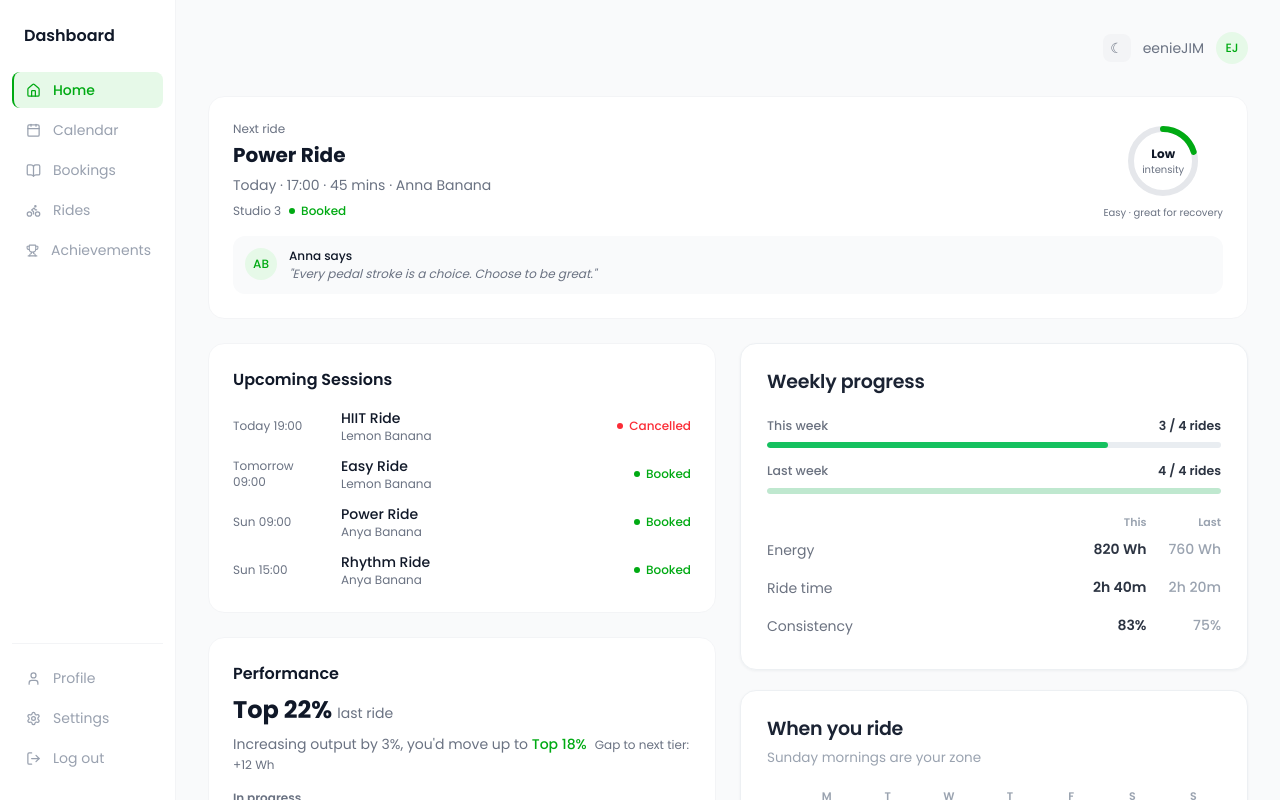
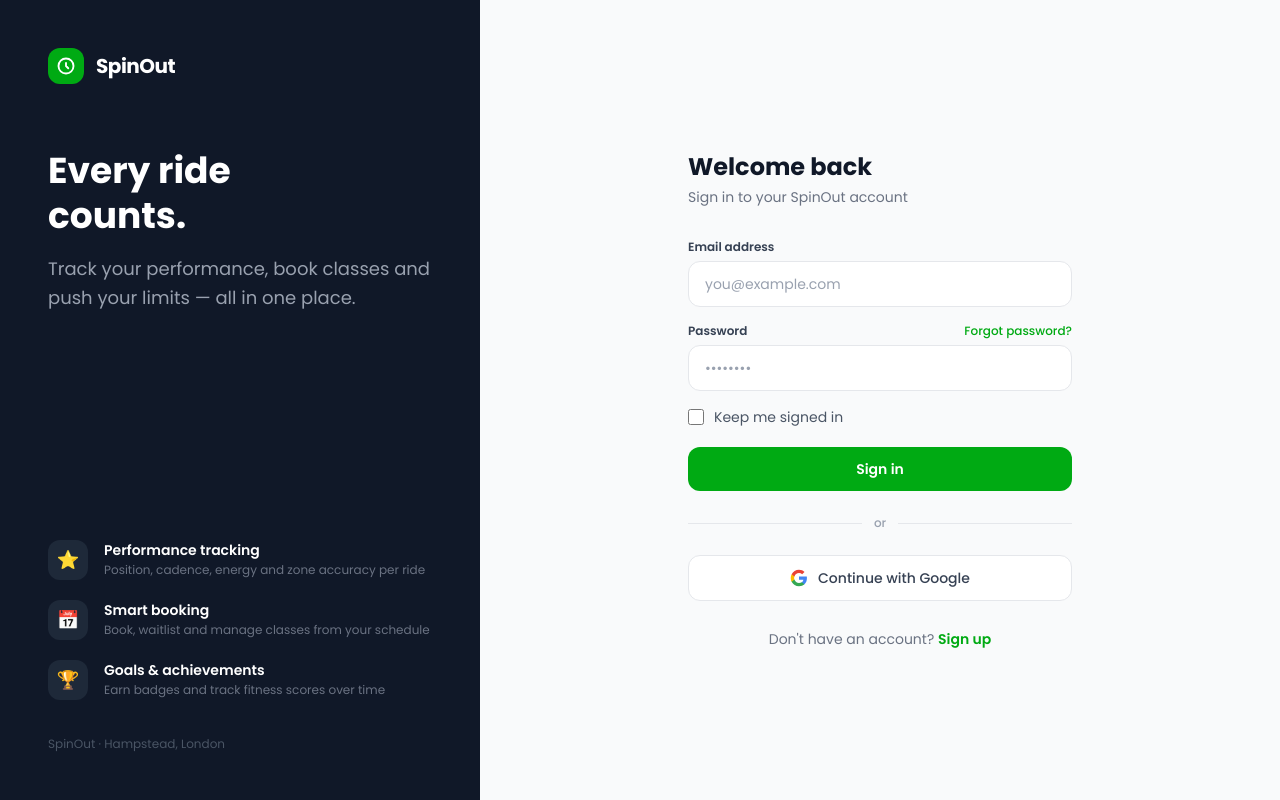
Before and after one commit to camih014/spin-app, a React (Vite) app: page / in a window 1280 px wide. Built offline with nearby package versions, Linux system fonts and the light colour scheme.

Commit message:
feat: login/signup page with SpinOut branding

```diff
--- a/src/App.jsx
+++ b/src/App.jsx
@@ -781,11 +781,188 @@ function PremiumBadge({ icon, colors, size = 56, earned = true, darkMode = false
   )
 }
 
+// ─── AUTH PAGE ──────────────────────────────────────────────────────────────
+
+function AuthPage({ onAuth }) {
+  const [mode, setMode]         = useState("login")   // "login" | "signup"
+  const [email, setEmail]       = useState("")
+  const [password, setPassword] = useState("")
+  const [name, setName]         = useState("")
+  const [confirm, setConfirm]   = useState("")
+  const [remember, setRemember] = useState(false)
+  const [error, setError]       = useState("")
+  const [loading, setLoading]   = useState(false)
+
+  function submit(e) {
+    e.preventDefault()
+    setError("")
+    if (mode === "signup" && password !== confirm) { setError("Passwords don't match."); return }
+    if (password.length < 6) { setError("Password must be at least 6 characters."); return }
+    setLoading(true)
+    setTimeout(() => { setLoading(false); onAuth() }, 800)
+  }
+
+  const inputCls = "w-full px-4 py-3 rounded-xl border border-gray-200 bg-white text-sm text-gray-900 placeholder-gray-400 focus:outline-none focus:ring-2 focus:ring-[#00aa13] focus:border-transparent transition"
+
+  return (
+    <div className="min-h-screen flex bg-gray-50">
+
+      {/* Left panel — branding (hidden on mobile) */}
+      <div className="hidden lg:flex flex-col justify-between w-[480px] flex-shrink-0 bg-gray-900 p-12">
+        <div>
+          <div className="flex items-center gap-3 mb-16">
+            <div className="w-9 h-9 rounded-xl bg-[#00aa13] flex items-center justify-center">
+              <svg width="18" height="18" viewBox="0 0 24 24" fill="none" stroke="#fff" strokeWidth="2.5" strokeLinecap="round" strokeLinejoin="round">
+                <circle cx="12" cy="12" r="10"/><path d="M12 8v4l3 3"/>
+              </svg>
+            </div>
+            <span className="text-white font-bold text-xl tracking-tight">SpinOut</span>
+          </div>
+
+          <h1 className="text-4xl font-bold text-white leading-tight mb-4">
+            Every ride<br />counts.
+          </h1>
+          <p className="text-gray-400 text-lg leading-relaxed">
+            Track your performance, book classes and push your limits — all in one place.
+          </p>
+        </div>
+
+        <div className="flex flex-col gap-5">
+          {[
+            { icon: "⭐", title: "Performance tracking",    sub: "Position, cadence, energy and zone accuracy per ride" },
+            { icon: "📅", title: "Smart booking",           sub: "Book, waitlist and manage classes from your schedule" },
+            { icon: "🏆", title: "Goals & achievements",    sub: "Earn badges and track fitness scores over time" },
+          ].map((f, i) => (
+            <div key={i} className="flex items-start gap-4">
+              <div className="w-10 h-10 rounded-xl bg-gray-800 flex items-center justify-center text-lg flex-shrink-0">{f.icon}</div>
+              <div>
+                <p className="text-white text-sm font-semibold">{f.title}</p>
+                <p className="text-gray-500 text-xs mt-0.5 leading-snug">{f.sub}</p>
+              </div>
+            </div>
+          ))}
+          <p className="text-gray-600 text-xs mt-4">SpinOut · Hampstead, London</p>
+        </div>
+      </div>
+
+      {/* Right panel — form */}
+      <div className="flex-1 flex flex-col items-center justify-center p-6 md:p-12">
+
+        {/* Mobile logo */}
+        <div className="flex items-center gap-2.5 mb-10 lg:hidden">
+          <div className="w-8 h-8 rounded-xl bg-[#00aa13] flex items-center justify-center">
+            <svg width="16" height="16" viewBox="0 0 24 24" fill="none" stroke="#fff" strokeWidth="2.5" strokeLinecap="round" strokeLinejoin="round">
+              <circle cx="12" cy="12" r="10"/><path d="M12 8v4l3 3"/>
+            </svg>
+          </div>
+          <span className="font-bold text-xl tracking-tight text-gray-900">SpinOut</span>
+        </div>
+
+        <div className="w-full max-w-sm">
+          <h2 className="text-2xl font-bold text-gray-900 mb-1">
+            {mode === "login" ? "Welcome back" : "Create account"}
+          </h2>
+          <p className="text-sm text-gray-500 mb-8">
+            {mode === "login" ? "Sign in to your SpinOut account" : "Join SpinOut in Hampstead, London"}
+          </p>
+
+          <form onSubmit={submit} className="flex flex-col gap-4">
+            {mode === "signup" && (
+              <div>
+                <label className="block text-xs font-semibold text-gray-700 mb-1.5">Full name</label>
+                <input value={name} onChange={e => setName(e.target.value)} required
+                  placeholder="Jamie Smith" className={inputCls} />
+              </div>
+            )}
+
+            <div>
+              <label className="block text-xs font-semibold text-gray-700 mb-1.5">Email address</label>
+              <input type="email" value={email} onChange={e => setEmail(e.target.value)} required
+                placeholder="you@example.com" className={inputCls} />
+            </div>
+
+            <div>
+              <div className="flex items-center justify-between mb-1.5">
+                <label className="block text-xs font-semibold text-gray-700">Password</label>
+                {mode === "login" && (
+                  <button type="button" className="text-xs text-[#00aa13] font-medium hover:underline">
+                    Forgot password?
+                  </button>
+                )}
+              </div>
+              <input type="password" value={password} onChange={e => setPassword(e.target.value)} required
+                placeholder="••••••••" className={inputCls} />
+            </div>
+
+            {mode === "signup" && (
+              <div>
+                <label className="block text-xs font-semibold text-gray-700 mb-1.5">Confirm password</label>
+                <input type="password" value={confirm} onChange={e => setConfirm(e.target.value)} required
+                  placeholder="••••••••" className={inputCls} />
+              </div>
+            )}
+
+            {mode === "login" && (
+              <label className="flex items-center gap-2.5 cursor-pointer">
+                <input type="checkbox" checked={remember} onChange={e => setRemember(e.target.checked)}
+                  className="w-4 h-4 rounded border-gray-300 text-[#00aa13] accent-[#00aa13]" />
+                <span className="text-sm text-gray-600">Keep me signed in</span>
+              </label>
+            )}
+
+            {mode === "signup" && (
+              <p className="text-xs text-gray-500 leading-relaxed">
+                By creating an account you agree to our{" "}
+                <button type="button" className="text-[#00aa13] font-medium hover:underline">Terms of Service</button>
+                {" "}and{" "}
+                <button type="button" className="text-[#00aa13] font-medium hover:underline">Privacy Policy</button>.
+                Your data is handled in accordance with GDPR.
+              </p>
+            )}
+
+            {error && <p className="text-xs text-red-500 font-medium">{error}</p>}
+
+            <button type="submit" disabled={loading}
+              className="w-full py-3 rounded-xl bg-[#00aa13] hover:bg-[#008a0f] text-white font-semibold text-sm transition-colors mt-1 disabled:opacity-60">
+              {loading ? "Please wait…" : mode === "login" ? "Sign in" : "Create account"}
+            </button>
+          </form>
+
+          {/* Divider */}
+          <div className="flex items-center gap-3 my-6">
+            <div className="flex-1 h-px bg-gray-200" />
+            <span className="text-xs text-gray-400 font-medium">or</span>
+            <div className="flex-1 h-px bg-gray-200" />
+          </div>
+
+          {/* Social login */}
+          <button className="w-full py-3 rounded-xl border border-gray-200 bg-white text-sm font-medium text-gray-700 hover:bg-gray-50 transition-colors flex items-center justify-center gap-2.5">
+            <svg width="18" height="18" viewBox="0 0 24 24"><path fill="#4285F4" d="M22.56 12.25c0-.78-.07-1.53-.2-2.25H12v4.26h5.92c-.26 1.37-1.04 2.53-2.21 3.31v2.77h3.57c2.08-1.92 3.28-4.74 3.28-8.09z"/><path fill="#34A853" d="M12 23c2.97 0 5.46-.98 7.28-2.66l-3.57-2.77c-.98.66-2.23 1.06-3.71 1.06-2.86 0-5.29-1.93-6.16-4.53H2.18v2.84C3.99 20.53 7.7 23 12 23z"/><path fill="#FBBC05" d="M5.84 14.09c-.22-.66-.35-1.36-.35-2.09s.13-1.43.35-2.09V7.07H2.18C1.43 8.55 1 10.22 1 12s.43 3.45 1.18 4.93l3.66-2.84z"/><path fill="#EA4335" d="M12 5.38c1.62 0 3.06.56 4.21 1.64l3.15-3.15C17.45 2.09 14.97 1 12 1 7.7 1 3.99 3.47 2.18 7.07l3.66 2.84c.87-2.6 3.3-4.53 6.16-4.53z"/></svg>
+            Continue with Google
+          </button>
+
+          {/* Toggle mode */}
+          <p className="text-sm text-gray-500 text-center mt-7">
+            {mode === "login" ? "Don't have an account? " : "Already have an account? "}
+            <button type="button" onClick={() => { setMode(mode === "login" ? "signup" : "login"); setError("") }}
+              className="text-[#00aa13] font-semibold hover:underline">
+              {mode === "login" ? "Sign up" : "Sign in"}
+            </button>
+          </p>
+        </div>
+      </div>
+    </div>
+  )
+}
+
 // ─── MAIN APP ───────────────────────────────────────────────────────────────
 
 export default function App() {
   const [activePage, setActivePage] = useState("Home")
   const [darkMode, setDarkMode]     = useState(false)
+  const [authed, setAuthed]         = useState(false)
+
+  if (!authed) return <AuthPage onAuth={() => setAuthed(true)} />
 
   const navItems = [
     { label: "Home",         icon: Home      },
```
